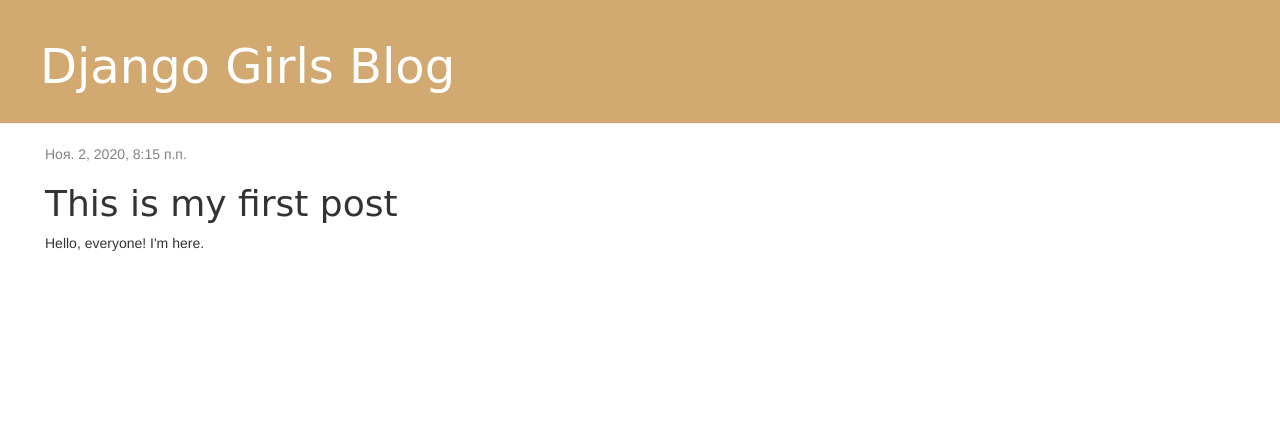
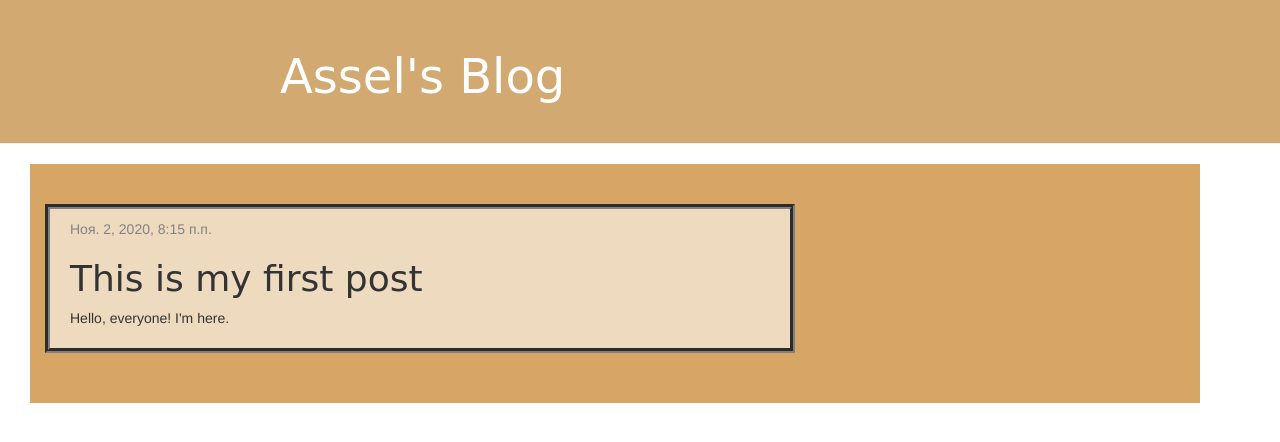
Before and after one commit to asakenkyzy/my-first-blog, a Django app: page /post/1/ in a window 1280 px wide. Shown: the top 442 px of the page. Run offline with Django 3.2, Linux system fonts and the light colour scheme; data comes from the database, SQL or seed files in the repository; both versions use the stored data as it was after the commit; some libraries are stand-ins or nearby versions.

Commit message:
Change in css

```diff
--- a/blog/static/css/blog.css
+++ b/blog/static/css/blog.css
@@ -7,10 +7,12 @@
 .page-header h1, .page-header h1 a, .page-header h1 a:visited, .page-header h1 a:active {
     color: #ffffff;
     font-size: 36pt;
+    padding: 10px 120px;
     text-decoration: none;
 }
 
 .content {
+    background-color: #D7A665;
     margin-left: 30px;
 }
 
@@ -38,7 +40,11 @@ h1, h2, h3, h4 {
 }
 
 .post {
-    margin-bottom: 70px;
+    border: 5px groove gray;
+    background-color: #EEDABE;
+    margin-top: 40px;
+    margin-bottom: 50px;
+    padding: 10px 20px;
 }
 
 .post h1 a, .post h1 a:visited {
--- a/blog/templates/blog/base.html
+++ b/blog/templates/blog/base.html
@@ -1,7 +1,7 @@
 {% load static %}
 <html>
     <head>
-        <title>Django Girls blog</title>
+        <title>Django Girls Blog</title>
         <link rel="stylesheet" href="//maxcdn.bootstrapcdn.com/bootstrap/3.2.0/css/bootstrap.min.css">
         <link rel="stylesheet" href="//maxcdn.bootstrapcdn.com/bootstrap/3.2.0/css/bootstrap-theme.min.css">
         <link href='//fonts.googleapis.com/css?family=Lobster&subset=latin,latin-ext' rel='stylesheet' type='text/css'>
@@ -12,7 +12,7 @@
             {% if user.is_authenticated %}
             <a href="{% url 'post_new' %}" class="top-menu"><span class="glyphicon glyphicon-plus"></span></a>
             {% endif %}
-            <h1><a href="/">Django Girls Blog</a></h1>
+            <h1><a href="/">Assel's Blog</a></h1>
         </div>
         <div class="content container">
             <div class="row">
```
Also changed, not shown: db.sqlite3.
